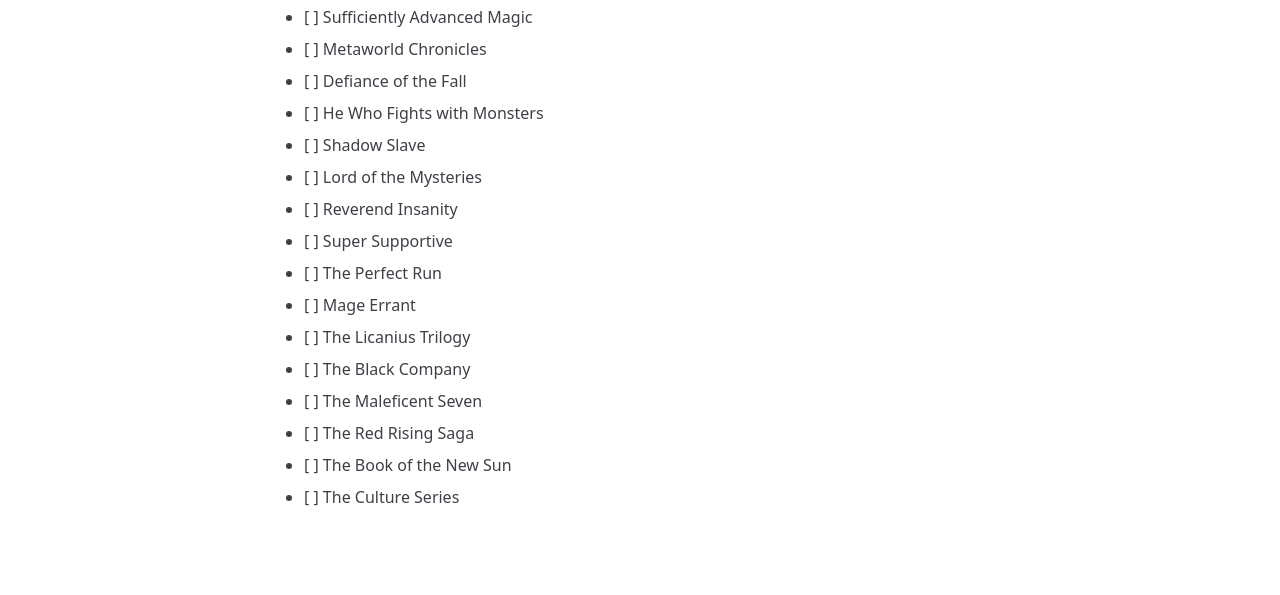
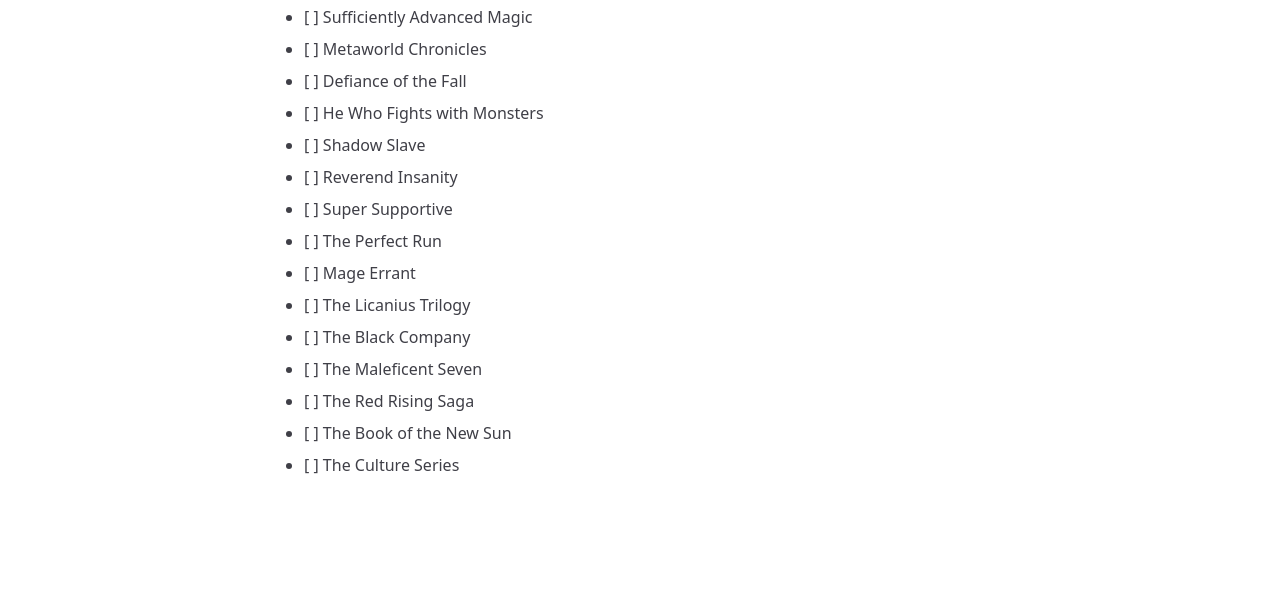
Before and after one commit to fess932/blog, an Astro site: page /about in a window 1280 px wide. Shown: the part 1869-2464 px from the top of the page. Built offline with nearby package versions, Linux system fonts and the light colour scheme; Astro itself is replaced by a stand-in of ours.

Commit message:
Update books.md

```diff
--- a/src/content/books.md
+++ b/src/content/books.md
@@ -35,7 +35,6 @@ Some of the rational fiction I love (inspiration from
 - [ ] Defiance of the Fall
 - [ ] He Who Fights with Monsters
 - [ ] Shadow Slave
-- [ ] Lord of the Mysteries
 - [ ] Reverend Insanity
 - [ ] Super Supportive
 - [ ] The Perfect Run
```
